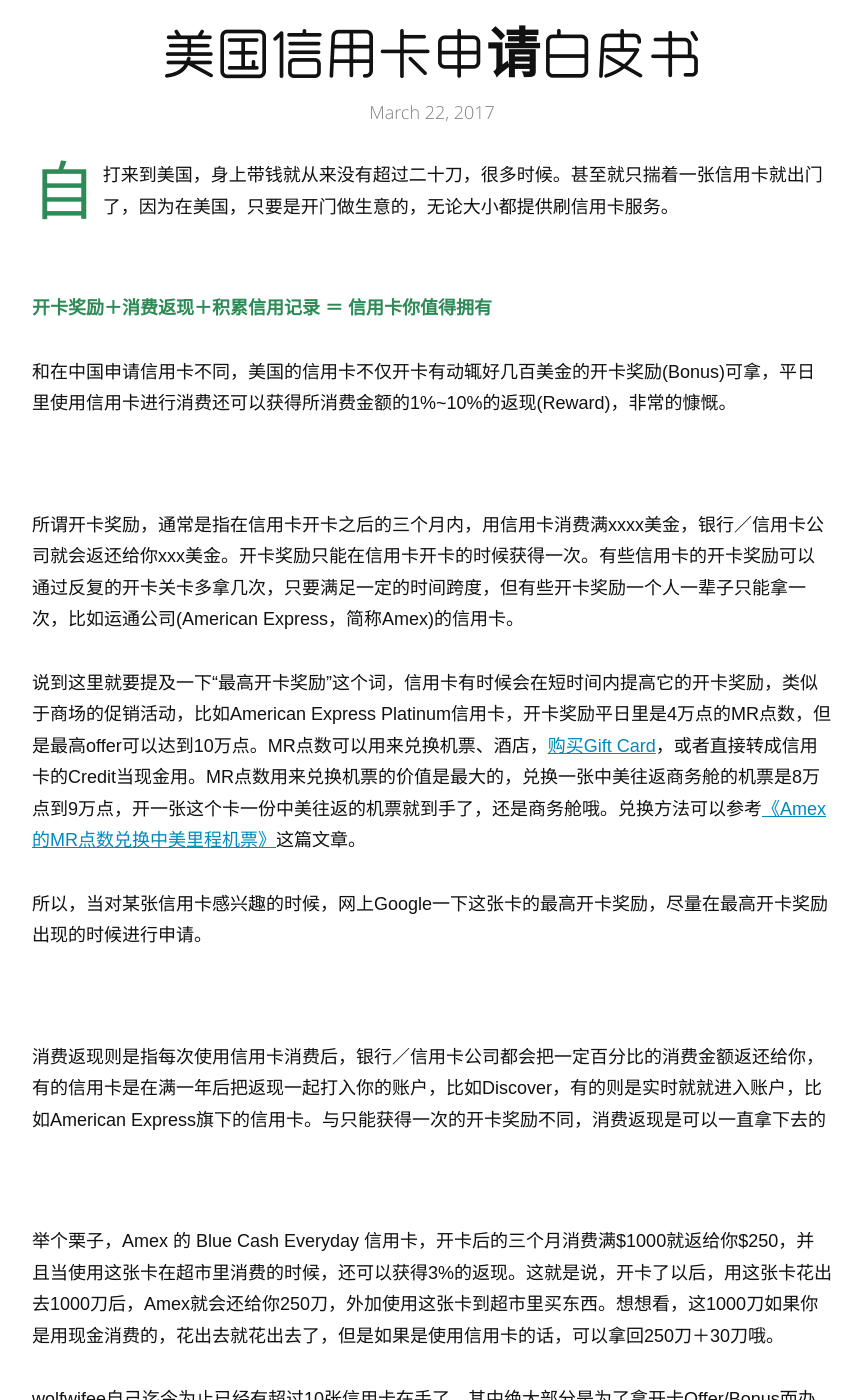
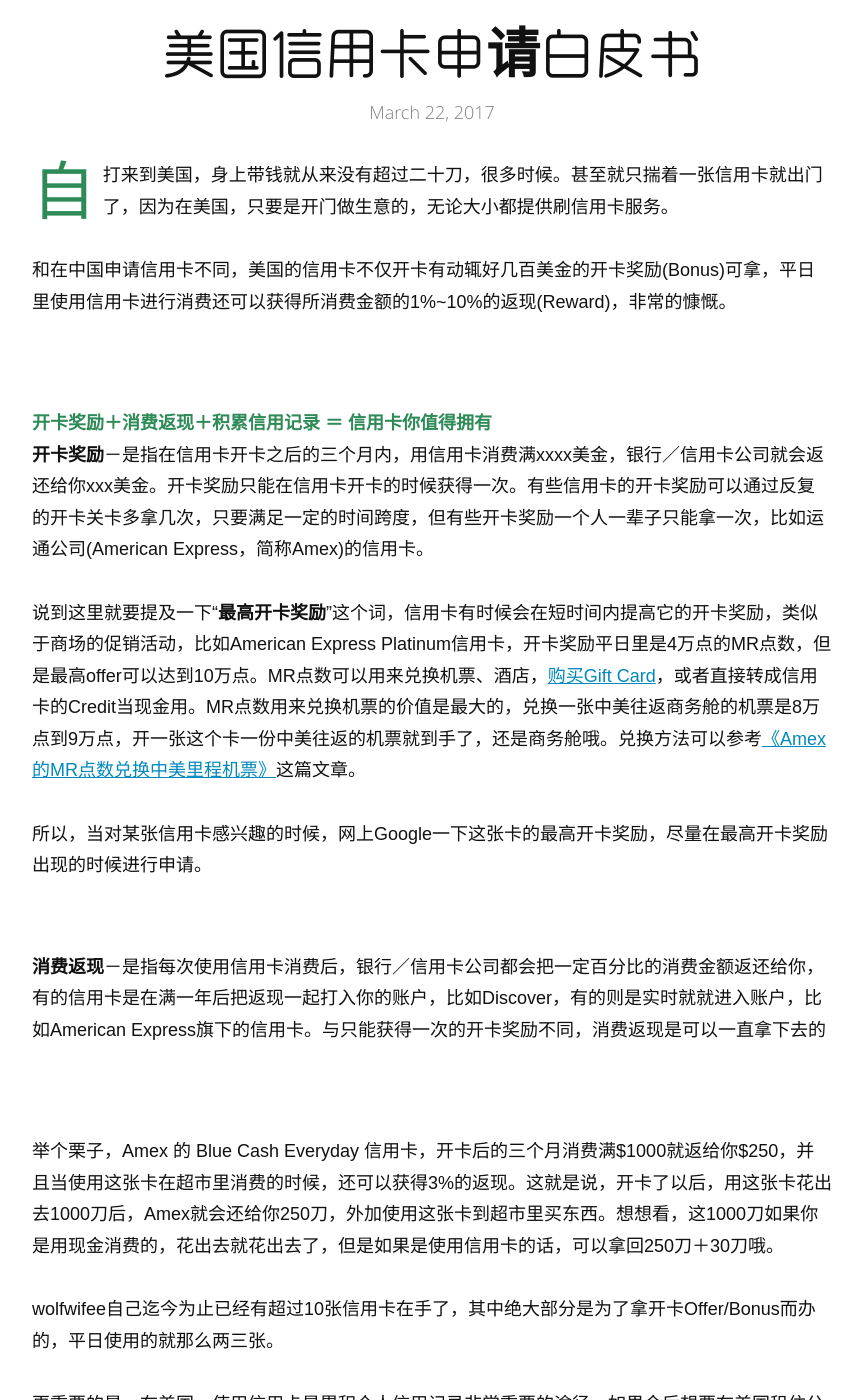
Before and after one commit to wolfwifee/wolfwifee.github.com, a Jekyll site: the page built from _posts/2017-03-22-credit-card.md, in a window 1280 px wide and 1400 px high, scrolled down 278 px. Shown: the whole window, without its empty margins (208-1070 px from the left). Built offline with Jekyll 4.4.1, drawn with Linux system fonts in a browser that asks for light colours; comment, search, counter and statistics services are not loaded.

Commit message:
Update 2017-03-22-credit-card.md

```diff
--- a/_posts/2017-03-22-credit-card.md
+++ b/_posts/2017-03-22-credit-card.md
@@ -11,23 +11,20 @@ date: 2017-03-22
 
 <span class="dropcap">自</span>打来到美国，身上带钱就从来没有超过二十刀，很多时候。甚至就只揣着一张信用卡就出门了，因为在美国，只要是开门做生意的，无论大小都提供刷信用卡服务。
 
-<p style="margin-bottom:70px"></p>
-
-<span style="color:#2e8b57">**开卡奖励＋消费返现＋积累信用记录 ＝ 信用卡你值得拥有**</span><br>
-
 和在中国申请信用卡不同，美国的信用卡不仅开卡有动辄好几百美金的开卡奖励(Bonus)可拿，平日里使用信用卡进行消费还可以获得所消费金额的1%~10%的返现(Reward)，非常的慷慨。
 
 <p style="margin-bottom:90px"></p>
 
-所谓开卡奖励，通常是指在信用卡开卡之后的三个月内，用信用卡消费满xxxx美金，银行／信用卡公司就会返还给你xxx美金。开卡奖励只能在信用卡开卡的时候获得一次。有些信用卡的开卡奖励可以通过反复的开卡关卡多拿几次，只要满足一定的时间跨度，但有些开卡奖励一个人一辈子只能拿一次，比如运通公司(American Express，简称Amex)的信用卡。
+<span style="color:#2e8b57">**开卡奖励＋消费返现＋积累信用记录 ＝ 信用卡你值得拥有**</span><br>
+**开卡奖励**－是指在信用卡开卡之后的三个月内，用信用卡消费满xxxx美金，银行／信用卡公司就会返还给你xxx美金。开卡奖励只能在信用卡开卡的时候获得一次。有些信用卡的开卡奖励可以通过反复的开卡关卡多拿几次，只要满足一定的时间跨度，但有些开卡奖励一个人一辈子只能拿一次，比如运通公司(American Express，简称Amex)的信用卡。
 
-说到这里就要提及一下“最高开卡奖励”这个词，信用卡有时候会在短时间内提高它的开卡奖励，类似于商场的促销活动，比如American Express Platinum信用卡，开卡奖励平日里是4万点的MR点数，但是最高offer可以达到10万点。MR点数可以用来兑换机票、酒店，[购买Gift Card](https://rewards.americanexpress.com/myca/loyalty/us/catalog/giftcardhub?mrlinknav=header-giftcards){:target="_blank" style="color:#0089BC"}，或者直接转成信用卡的Credit当现金用。MR点数用来兑换机票的价值是最大的，兑换一张中美往返商务舱的机票是8万点到9万点，开一张这个卡一份中美往返的机票就到手了，还是商务舱哦。兑换方法可以参考[《Amex的MR点数兑换中美里程机票》](https://www.blogus123.com/credit-card-rewards-for-airline-tickets/){:target="_blank" style="color:#0089BC"}这篇文章。
+说到这里就要提及一下“**最高开卡奖励**”这个词，信用卡有时候会在短时间内提高它的开卡奖励，类似于商场的促销活动，比如American Express Platinum信用卡，开卡奖励平日里是4万点的MR点数，但是最高offer可以达到10万点。MR点数可以用来兑换机票、酒店，[购买Gift Card](https://rewards.americanexpress.com/myca/loyalty/us/catalog/giftcardhub?mrlinknav=header-giftcards){:target="_blank" style="color:#0089BC"}，或者直接转成信用卡的Credit当现金用。MR点数用来兑换机票的价值是最大的，兑换一张中美往返商务舱的机票是8万点到9万点，开一张这个卡一份中美往返的机票就到手了，还是商务舱哦。兑换方法可以参考[《Amex的MR点数兑换中美里程机票》](https://www.blogus123.com/credit-card-rewards-for-airline-tickets/){:target="_blank" style="color:#0089BC"}这篇文章。
 
 所以，当对某张信用卡感兴趣的时候，网上Google一下这张卡的最高开卡奖励，尽量在最高开卡奖励出现的时候进行申请。
 
-<p style="margin-bottom:90px"></p>
+<p style="margin-bottom:70px"></p>
 
-消费返现则是指每次使用信用卡消费后，银行／信用卡公司都会把一定百分比的消费金额返还给你，有的信用卡是在满一年后把返现一起打入你的账户，比如Discover，有的则是实时就就进入账户，比如American Express旗下的信用卡。与只能获得一次的开卡奖励不同，消费返现是可以一直拿下去的
+**消费返现**－是指每次使用信用卡消费后，银行／信用卡公司都会把一定百分比的消费金额返还给你，有的信用卡是在满一年后把返现一起打入你的账户，比如Discover，有的则是实时就就进入账户，比如American Express旗下的信用卡。与只能获得一次的开卡奖励不同，消费返现是可以一直拿下去的
 
 <p style="margin-bottom:90px"></p>
 
```
